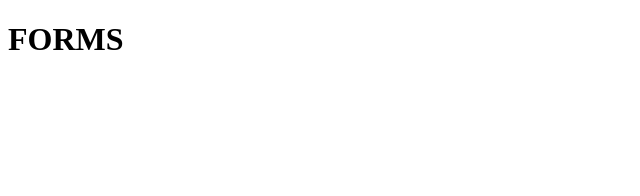
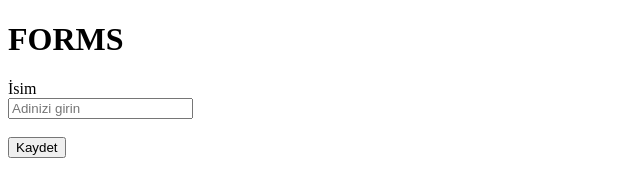
Before and after one commit to bernabaspinar/My-IT-Development, a plain HTML site: page HTML-CSS/HTML Input Types/form.html in a window 1280 px wide. Shown: the whole page, without its empty margins (0-640 px from the left). Drawn offline with Linux system fonts and the light colour scheme.

Commit message:
result form

```diff
--- a/HTML-CSS/HTML Input Types/form.html
+++ b/HTML-CSS/HTML Input Types/form.html
@@ -7,5 +7,20 @@
 </head>
 <body>
     <h1>FORMS</h1>
+
+    <form action="result.html" method="get">
+
+        <section id="name">
+            <label for="">İsim</label>
+            <br>
+            <input type="text"
+             id="isim"
+             placeholder="Adinizi girin"
+             name="isim"/>
+
+             <br> <br>
+             <input type="submit" value="Kaydet">
+        </section>
+    </form>
 </body>
 </html>
```
Also changed, not shown: HTML-CSS/HTML Input Types/result.html (added, +19 -0 lines).
